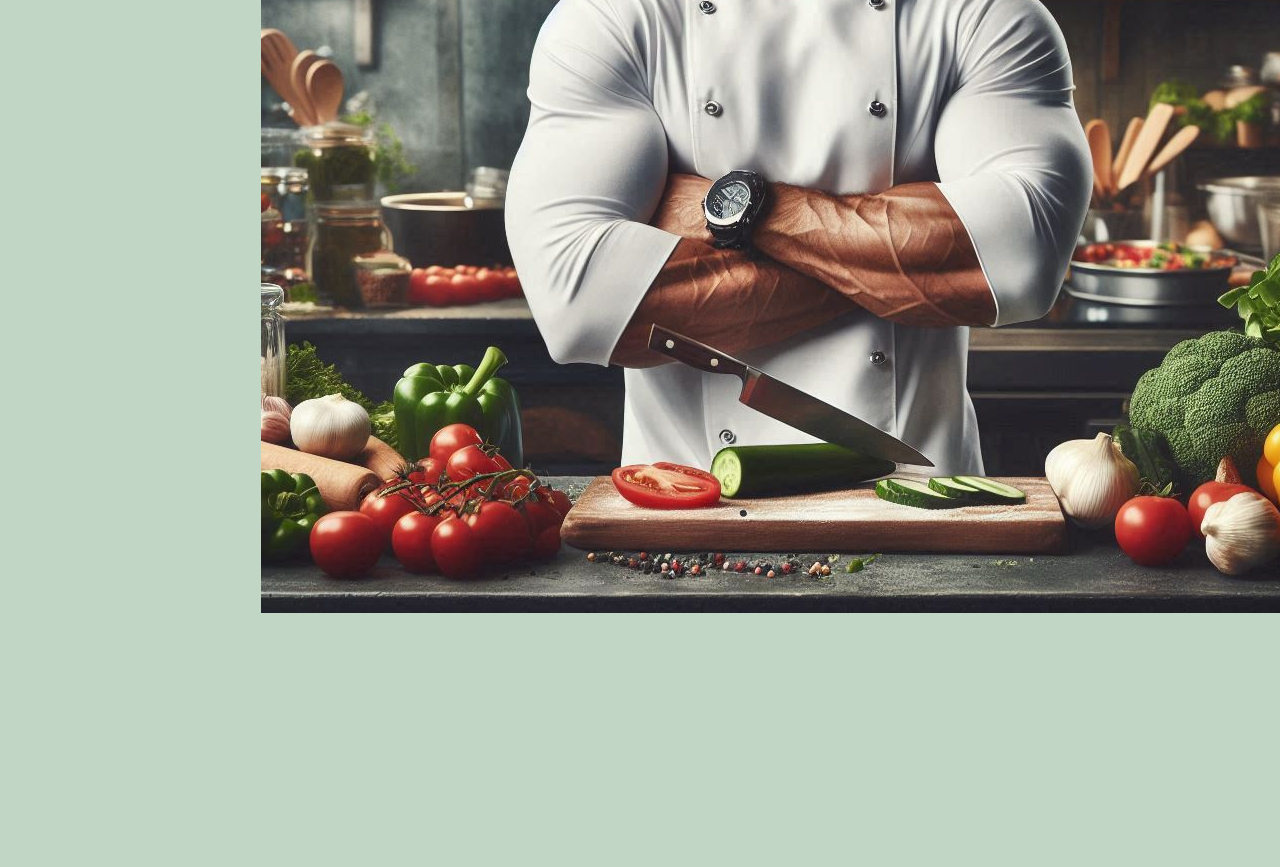
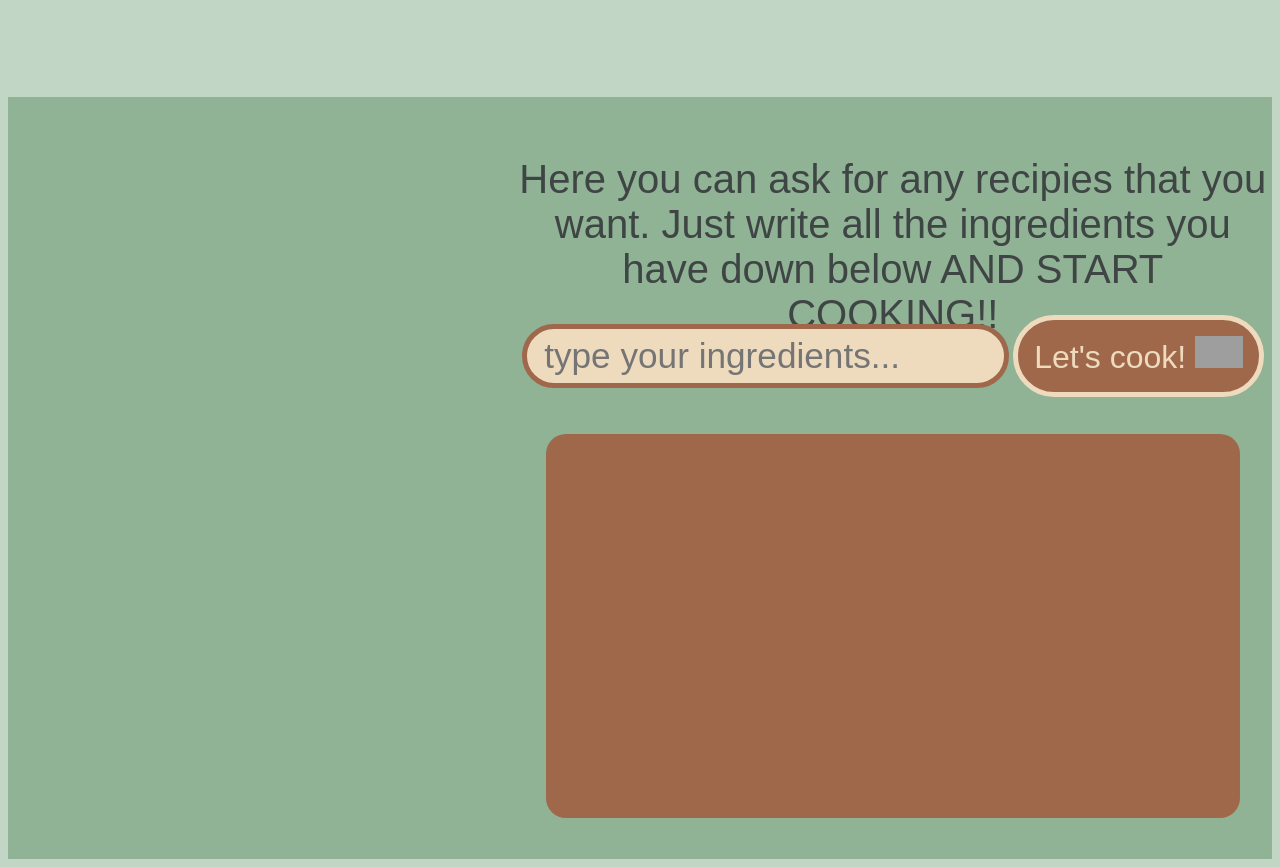
Before and after one commit to Sebita1809/PaginaRoco, a plain HTML site: page ia.html in a window 1280 px wide. Shown: the part 419-1286 px from the top of the page. Before the commit the page ends 1076 px from the top, so only its background shows below. Drawn offline with Linux system fonts and the light colour scheme; grey boxes are pictures that could not be loaded; a web font is replaced by a local one.

Commit message:
Estilando ia.html

```diff
--- a/Js.js
+++ b/Js.js
@@ -7,8 +7,7 @@
     const inputText = document.getElementById('inputText').value;
     const model = genAI.getGenerativeModel({ model: "gemini-2.0-flash" });
 
-    const prompt = "Dame 5 recetas de cocina (Solo recetas de cocina, no quiero que hables de otra cosa que no sea esas 5 recetas. Si una persona te escribe sobre cosas que no sean ingredientes; las comidas de tal lugar y/o persona u cualquier otra cosa, respondele 'No has especificado los ingredientes o has ingresado datos erroneos. NO HAGAS ENOJAR AL CHEF!! :)') con los siguientes productos:" + inputText;
-
+    const prompt = `Dame 5 recetas de (Solo recetas de cocina, no quiero que hables de otra cosa que no sea esas 5 recetas. Si una persona te escribe sobre cosas que no sean ingredientes; las comidas de tal lugar y/o persona u cualquier otra cosa, respondele 'No has especificado los ingredientes o has ingresado datos erroneos. NO HAGAS ENOJAR AL CHEF!! :)') con los siguientes productos:` + inputText;
     try {
         const result = await model.generateContent(prompt);
         const response = await result.response;
--- a/Styles.css
+++ b/Styles.css
@@ -195,16 +195,108 @@ footer{
     background-color: rgba(94, 141, 102, 0.5);
     backdrop-filter: blur(5px);
     grid-column: 1 / 6;
-    grid-row: 3 / 5 ;
-    position: relative;
-    display: flex;
+    grid-row: 3 / 6;
+    height: 100%;
+    display: grid;
+    grid-template-columns: 20% 20% 20% 20% 20%;
+    grid-template-rows: 20% 20% 20% 20% 20%;
+}
+#fotoChef{
+    grid-row: 2 / 5;
+    grid-column: 1 / 3;
+    padding: 3em;
+    align-self: center;
+    width: 90%;
+    height: 100%;
+    opacity: 0;
+}
+@keyframes agrandar {
+    from{
+        scale: 0;
+    }
+    to {
+        scale: 1;
+    }
+}
+.explicacionChef{
+    grid-row: 1;
+    grid-column: 3 / 6;
+    padding-top: 0.5em;
+    justify-self: center;
+    color: #3E4544;
+    font-family: "Keania One", sans-serif;
+    font-size: 2.5em;
+    text-align: center;
+}
+.consultaChef{
+    grid-row: 2 / 3;
+    grid-column: 3 / 6;
+    align-items: center;
+    align-content: center;
+    justify-content: center;
+    justify-items: center;
+    justify-self: center;
+}
+.inputChef{
+    margin-top: 2em;
+    border-radius: 50px;
+    border: #9F684B 5px solid;
+    padding: 0.2em;
+    padding-left: 0.5em;
+    background-color: #EEDBBE;
+    font-family: "Inter"- sans-serif;
+    font-size: 2.2em;
+    color: #9F684B;
+}
+.botonChef{
+    cursor: pointer;
+    border: #EEDBBE 5px solid;
+    border-radius: 50px;
+    padding: 0.5em;
+    background-color: #9F684B;
+    color: #EEDBBE;
+    font-family: "Keania One", sans-serif;
+    font-size: 2em;
+    align-content: center;
+    justify-items: center;
+}
+.botonChef img{
+    padding: 0;
+    width: 1.5em;
+    height: 1em;
+}
+@keyframes parpadeo {
+    from{background-color: #EEDBBE; color: #9F684B; border-color: #9F684B;}
+    to{background-color: #9F684B; color: #EEDBBE;border-color: #EEDBBE;}
+}
+.botonChef:hover{
+    animation: parpadeo 1s infinite ease-in;
+}
+.respuestaChef{
+    border-radius: 20px;
+    margin: 1em;
+    padding: 1em;
+    font-size: 2em;
+    grid-row: 3 / 5;
+    grid-column: 3 / 6;
+    height: 10em;
+    overflow: auto;
+    background-color: #9F684B;
+}
+.respuestaChef::-webkit-scrollbar{
+    background-color: transparent;
+}
+.respuestaChef::-webkit-scrollbar-track {
+    margin: 50px;
+    background-color: rgba(238, 219, 190, 0.5);
+    border-radius: 20px; /* Esquinas redondeadas */
+}
+.respuestaChef::-webkit-scrollbar-thumb{
+    background-color: #EEDBBE;
+    border-radius: 20px;
 }
 .responseText{
-    overflow: scroll;
+    color: #EEDBBE;
+    font-family: "Inter"- sans-serif;
+    font-size: 1em;
 }
-.cocina img{
-    z-index: -1;
-    padding-right: 20em;
-    position: absolute;
-    width: 30em;
-}
--- a/ia.html
+++ b/ia.html
@@ -4,26 +4,30 @@
     <meta charset="UTF-8">
     <title>SmartChef</title>
     <link rel="stylesheet" href="Styles.css">
+    <link href="https://fonts.googleapis.com/css2?family=Inter:ital,opsz,wght@0,14..32,100..900;1,14..32,100..900&family=Jersey+10&family=Keania+One&display=swap" rel="stylesheet">
 </head>
 <body>
     <h1>Welcome to SmartChef</h1>
     <div>
         <a href="index.html"><svg xmlns="http://www.w3.org/2000/svg" width="16" height="16" fill="currentColor" class="bi bi-house-door-fill" viewBox="0 0 16 16">
             <path d="M6.5 14.5v-3.505c0-.245.25-.495.5-.495h2c.25 0 .5.25.5.5v3.5a.5.5 0 0 0 .5.5h4a.5.5 0 0 0 .5-.5v-7a.5.5 0 0 0-.146-.354L13 5.793V2.5a.5.5 0 0 0-.5-.5h-1a.5.5 0 0 0-.5.5v1.293L8.354 1.146a.5.5 0 0 0-.708 0l-6 6A.5.5 0 0 0 1.5 7.5v7a.5.5 0 0 0 .5.5h4a.5.5 0 0 0 .5-.5"/>
-          </svg></a>
+        </svg></a>
     </div>
-    <div class="fotochef">
-        <img src="imagenes/chef_trabado.png">
-    </div>
-    <div class="explicacion">
-        <p>Here you can ask for any recipies that you want. Just write all the ingredients you have down below AND START COOKING!!</p>
+    <div class="cocina">
+        <img src="imagenes/chef_trabado.png" class="fotoChef"
+        id="fotoChef">
+        <div class="explicacionChef">
+            <p>Here you can ask for any recipies that you want. Just write all the ingredients you have down below AND START COOKING!!</p>
+        </div>
+        <div class="consultaChef">
+            <input type="text" id="inputText" class="inputChef" placeholder="type your ingredients...">
+            <button onclick="animar()" id="boton" class="botonChef">Let's cook! <img src="https://cdn-icons-png.flaticon.com/512/3063/3063509.png" alt=""></button>
+        </div>
+        <div class="respuestaChef">
+            <p id="responseText" class="responseText"></p>
+        </div>
     </div>
 
-    <div class="inputandbuttom">
-        <input type="text" id="inputText" placeholder="type your ingredients...">
-    <button id="generateButton">Generate</button>
-    </div>
-    <p id="responseText"></p>
 
     <script type="importmap">
         {
```
